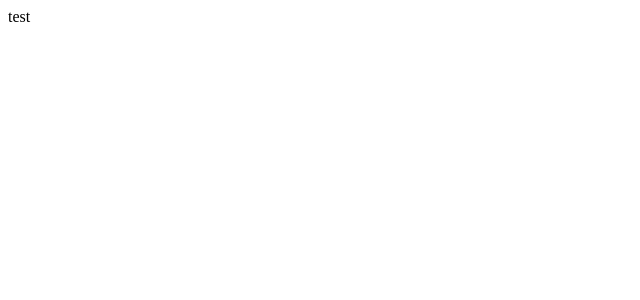
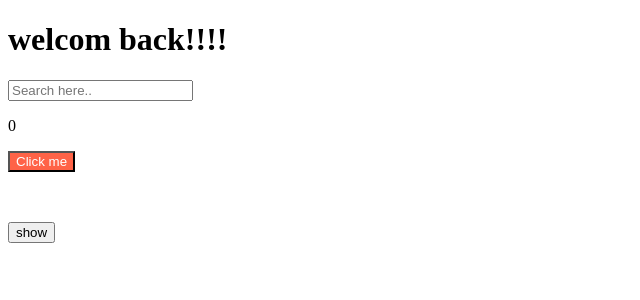
Before and after one commit to siri906/nomad, a React (Create React App) app in the folder react-basic/react-basic/: page / in a window 1280 px wide. Shown: the top 300 px of the page, without its empty margins (0-640 px from the left). Built offline with nearby package versions, Linux system fonts and the light colour scheme.

Commit message:
use effect 개념

```diff
--- a/react-basic/react-basic/package.json
+++ b/react-basic/react-basic/package.json
@@ -6,13 +6,14 @@
     "@testing-library/jest-dom": "^5.17.0",
     "@testing-library/react": "^13.4.0",
     "@testing-library/user-event": "^13.5.0",
+    "prop-types": "^15.8.1",
     "react": "^18.3.1",
     "react-dom": "^18.3.1",
     "react-scripts": "5.0.1",
     "web-vitals": "^2.1.4"
   },
   "scripts": {
-    "start": "react-scripts start",
+    "dev": "react-scripts start",
     "build": "react-scripts build",
     "test": "react-scripts test",
     "eject": "react-scripts eject"
--- a/react-basic/react-basic/src/App.js
+++ b/react-basic/react-basic/src/App.js
@@ -1,5 +1,55 @@
+import { useEffect, useState } from "react";
+import Button from "./button";
+import styles from "./Button.module.css";
+
+function Hello() {
+  useEffect(() => {
+    console.log("show hello");
+
+    return () => {
+      console.log("hide hello");
+    };
+  }, []);
+
+  return <div>Hello</div>;
+}
+
 function App() {
-  return <div className="App">test</div>;
+  const [counter, setCounter] = useState(0);
+  const [keyword, setKeyword] = useState("");
+  const [showing, setShowing] = useState(false);
+  const onClick = () => setCounter((prev) => prev + 1);
+  const onChange = (event) => setKeyword(event.target.value);
+
+  // useEffect(() => {
+  //   // console.log("call api");
+  // }, []);
+
+  // useEffect(() => {
+  //   if (keyword ?? "") {
+  //     // console.log("search");
+  //   }
+  // }, [keyword]);
+
+  const handleChangeVisible = () => setShowing((prev) => !prev);
+
+  // console.log("all time do");
+  return (
+    <div className="App">
+      <h1 className={styles.title}>welcom back!!!!</h1>
+      <input value={keyword} onChange={onChange} type="input" placeholder="Search here.." />
+      <p>{counter}</p>
+      <Button onClick={onClick} text={"Click me"} />
+
+      <div style={{ marginTop: "50px" }}>
+        <button onClick={handleChangeVisible} style={{ marginBottom: "10px" }} type="">
+          {showing ? "hide" : "show"}
+        </button>
+
+        {showing && <Hello />}
+      </div>
+    </div>
+  );
 }
 
 export default App;
--- /dev/null
+++ b/react-basic/react-basic/src/App.module.css
@@ -0,0 +1,3 @@
+.title {
+  font-family: "Segoe UI", Tahoma, Geneva, Verdana, sans-serif;
+}
--- /dev/null
+++ b/react-basic/react-basic/src/Button.module.css
@@ -0,0 +1,4 @@
+.btn {
+  color: #fff;
+  background: tomato;
+}
--- /dev/null
+++ b/react-basic/react-basic/src/button.js
@@ -0,0 +1,23 @@
+import PropTypes from "prop-types";
+import styles from "./Button.module.css";
+
+export default function Button({ text, onClick }) {
+  return (
+    // <button
+    //   style={{
+    //     backgroundColor: "tomato",
+    //     color: "#fff",
+    //   }}
+    // >
+    //   {text}
+    // </button>
+
+    <button onClick={onClick} className={styles.btn}>
+      {text}
+    </button>
+  );
+}
+
+Button.propTypes = {
+  text: PropTypes.string.isRequired,
+};
--- a/react-basic/react-basic/src/index.js
+++ b/react-basic/react-basic/src/index.js
@@ -5,9 +5,9 @@ import App from "./App";
 
 const root = ReactDOM.createRoot(document.getElementById("root"));
 root.render(
-  <React.StrictMode>
-    <App />
-  </React.StrictMode>
+  // <React.StrictMode>
+  <App />
+  // </React.StrictMode>
 );
 
 // If you want to start measuring performance in your app, pass a function
```
Also changed, not shown: 1 other file (tests, documents, lock files or other folders).
